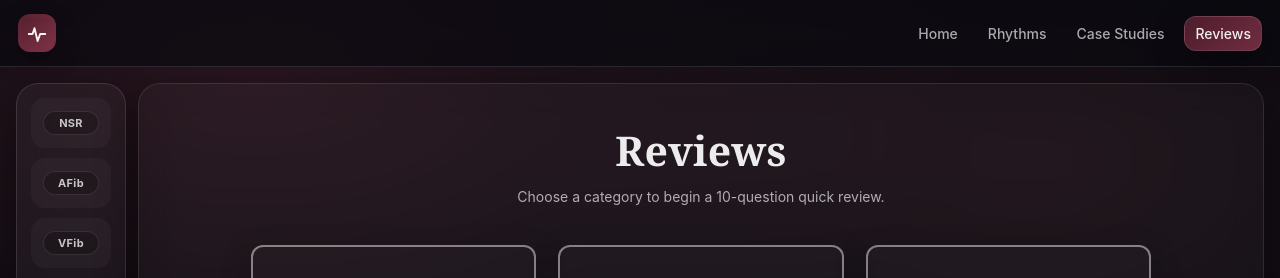
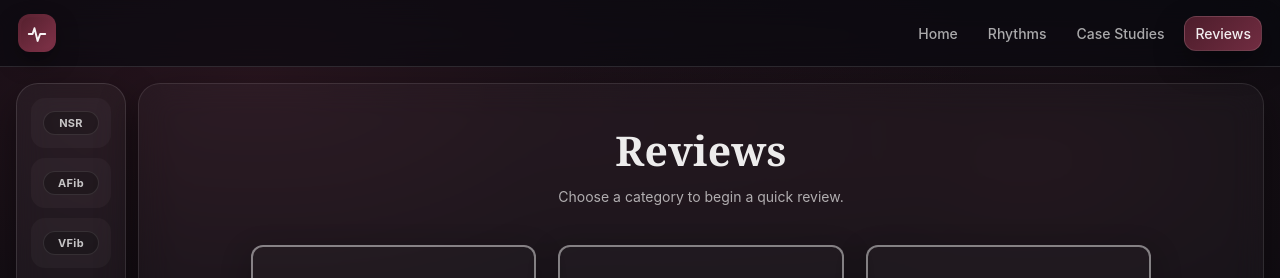
Before and after one commit to vinayramasamy1/Cardiac-Simulation-React, a React (Vite) app: page /reviews in a window 1280 px wide. Shown: the top 278 px of the page. Built offline with nearby package versions, Linux system fonts and the light colour scheme.

Commit message:
Reviews polishing

```diff
--- a/src/pages/Reviews.jsx
+++ b/src/pages/Reviews.jsx
@@ -48,7 +48,7 @@ function ReviewsHome() {
       <div className="home-center reviews-home">
         <h1 className="home-title">Reviews</h1>
         <p className="home-subtitle">
-          Choose a category to begin a 10-question quick review.
+          Choose a category to begin a quick review.
         </p>
 
         <div className="home-tiles" role="list" aria-label="Review categories">
```
